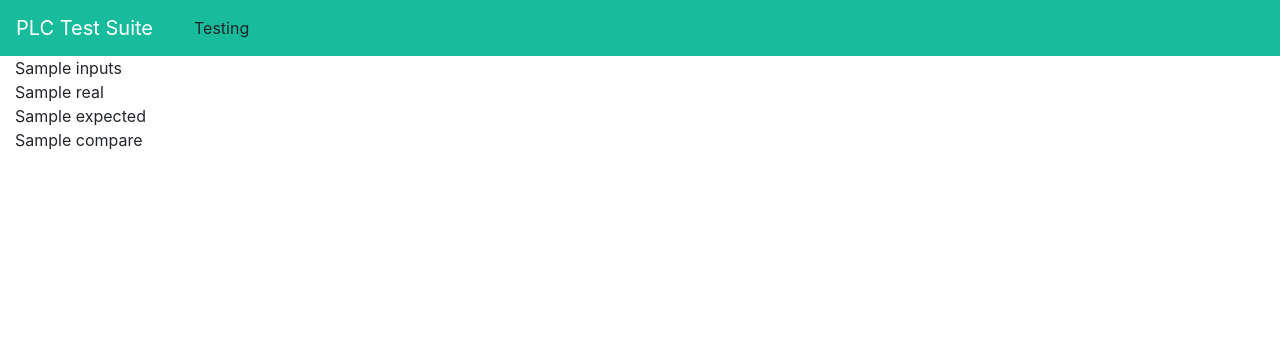
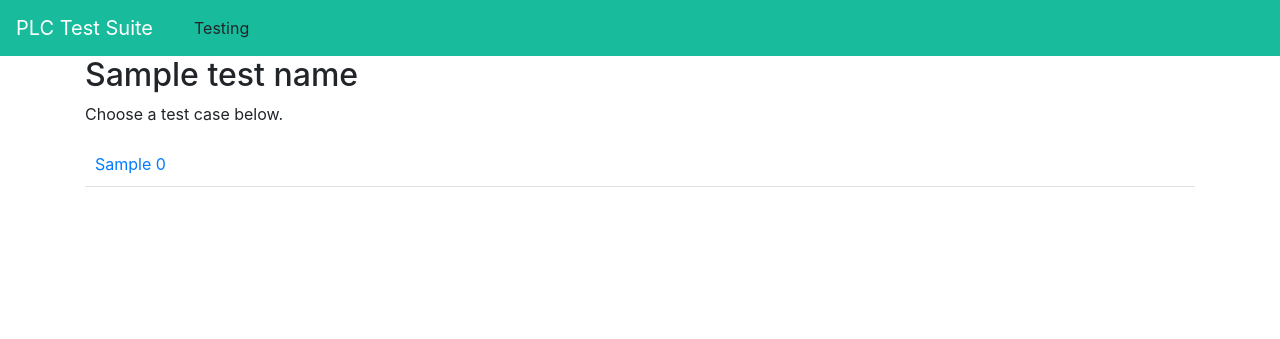
Before and after one commit to JPoirier55/PLC_Test, a Django app: template templates/test_results.html in a window 1280 px wide. Shown: the top 339 px of the page. Run offline with Django 3.2, Linux system fonts and the light colour scheme; the template is opened without the code that fills it: most values are stand-ins (such as "Sample title", 1, 10 or a date in 2020); some libraries are stand-ins or nearby versions.

Commit message:
Updates to test results and database check, added tabs for test results, with checks for correct and failures

```diff
--- a/templates/test_results.html
+++ b/templates/test_results.html
@@ -12,10 +12,46 @@
 {% endblock %}
 
 {% block content %}
-<div>{{ inputs }}</div>
-    <div>{{ real }}</div>
-    <div>{{ expected }}</div>
-    <div>{{ compare }}</div>
 
+    <div class="container">
+        <h2>{{ test_name }}</h2>
+        <p>Choose a test case below.</p>
+
+        <ul class="nav nav-tabs">
+            {% for result_arr in result %}
+                <li class="active" style="padding: 10px;">
+                    <a data-toggle="tab" href="#{{ result_arr.1.0.test_case_name }}">
+                        {{ result_arr.1.0.test_case_name }}
+                    </a>
+                </li>
+            {% endfor %}
+        </ul>
+
+        <div class="tab-content">
+            {% for result_arr in result %}
+                <div id="{{ result_arr.1.0.test_case_name }}" class="tab-pane fade in active">
+                    <h3>{{ result_arr.1.0.test_case_name }}</h3>
+                {% if result_arr.0  %}
+                    <h3>Failed</h3>
+                    {% else %}
+                    <h3>Passed</h3>
+                {% endif %}
+                    {% for test_result in result_arr.1 %}
+                        {% if test_result.compare == 1 %}
+                            <div align="center" class="bg-success text-light" style="padding: 2px; margin: 0 20%;border-bottom: 1px solid white;">
+                                #{{ test_result.output_num }} - Output Name: {{ test_result.output_name }}
+                                <p>Pass</p>
+                            </div>
+                        {% else %}
+                            <div align="center" class="bg-danger text-light" style="padding: 2px; margin: 0 20%; border-bottom: 1px solid white;">
+                                #{{ test_result.output_num }} - Output Name: {{ test_result.output_name }}
+                                <p>Fail</p>
+                            </div>
+                        {% endif %}
+                    {% endfor %}
+                </div>
+            {% endfor %}
+        </div>
+    </div>
 
 {% endblock %}
```
Also changed, not shown: PLC_Test_App/views.py (+25 -17 lines), db.sqlite3.
